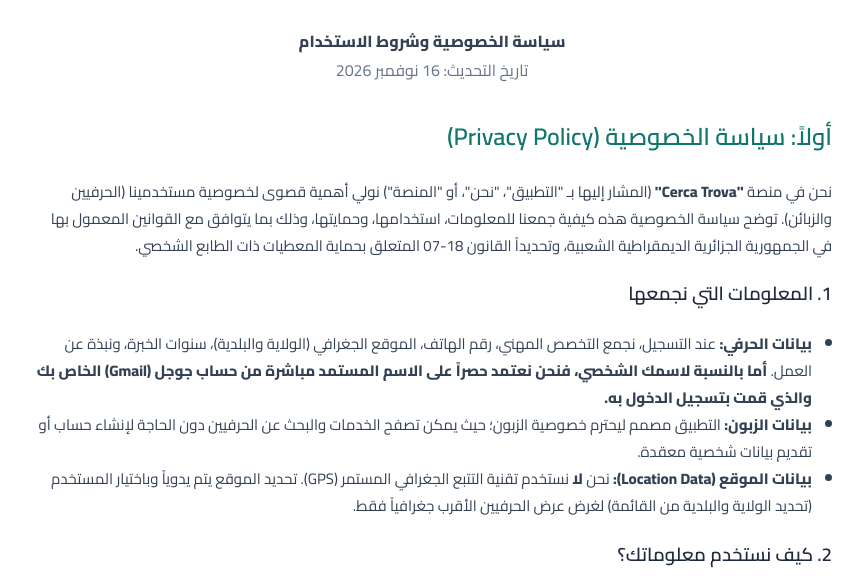
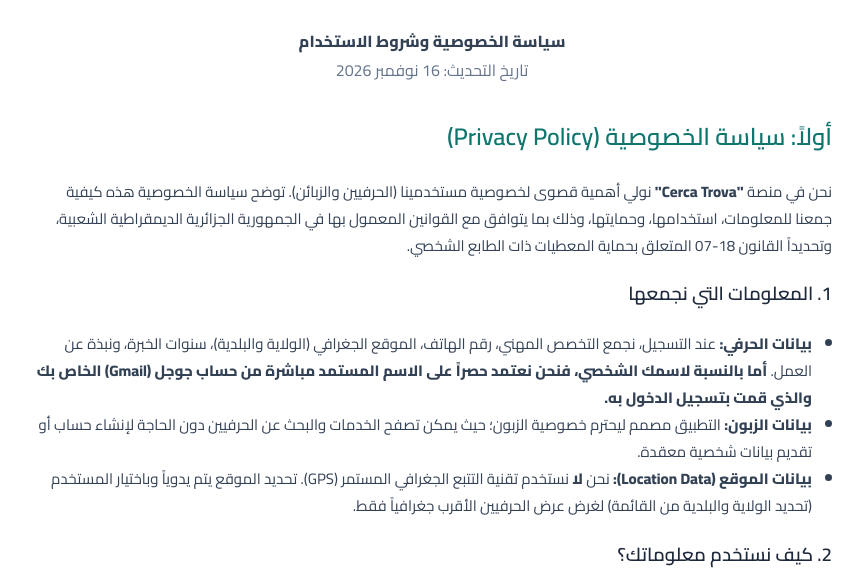
Before and after one commit to cercatrovacommunity-ctrl/cerca-trova-policy, a plain HTML site: page index.html in a window 1280 px wide. Shown: the part 184-770 px from the top of the page, without its empty margins (208-1071 px from the left). Drawn offline with Linux system fonts and the light colour scheme.

```diff
--- a/index.html
+++ b/index.html
@@ -84,7 +84,7 @@
     </div>
 
     <h2>أولاً: سياسة الخصوصية (Privacy Policy)</h2>
-    <p>نحن في منصة <strong>"Cerca Trova"</strong> (المشار إليها بـ "التطبيق"، "نحن"، أو "المنصة") نولي أهمية قصوى لخصوصية مستخدمينا (الحرفيين والزبائن). توضح سياسة الخصوصية هذه كيفية جمعنا للمعلومات، استخدامها، وحمايتها، وذلك بما يتوافق مع القوانين المعمول بها في الجمهورية الجزائرية الديمقراطية الشعبية، وتحديداً القانون 18-07 المتعلق بحماية المعطيات ذات الطابع الشخصي.</p>
+    <p>نحن في منصة <strong>"Cerca Trova"</strong> نولي أهمية قصوى لخصوصية مستخدمينا (الحرفيين والزبائن). توضح سياسة الخصوصية هذه كيفية جمعنا للمعلومات، استخدامها، وحمايتها، وذلك بما يتوافق مع القوانين المعمول بها في الجمهورية الجزائرية الديمقراطية الشعبية، وتحديداً القانون 18-07 المتعلق بحماية المعطيات ذات الطابع الشخصي.</p>
 
     <h3>1. المعلومات التي نجمعها</h3>
     <ul>
```
